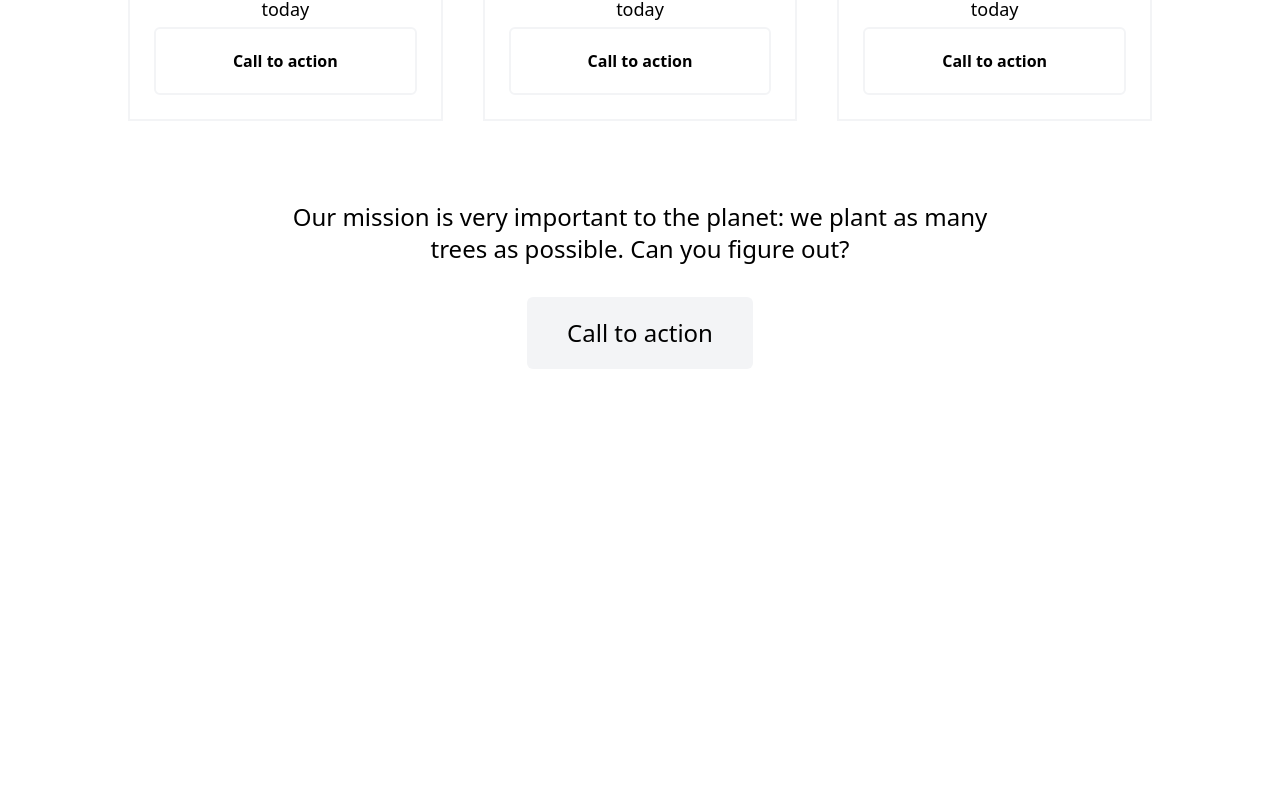
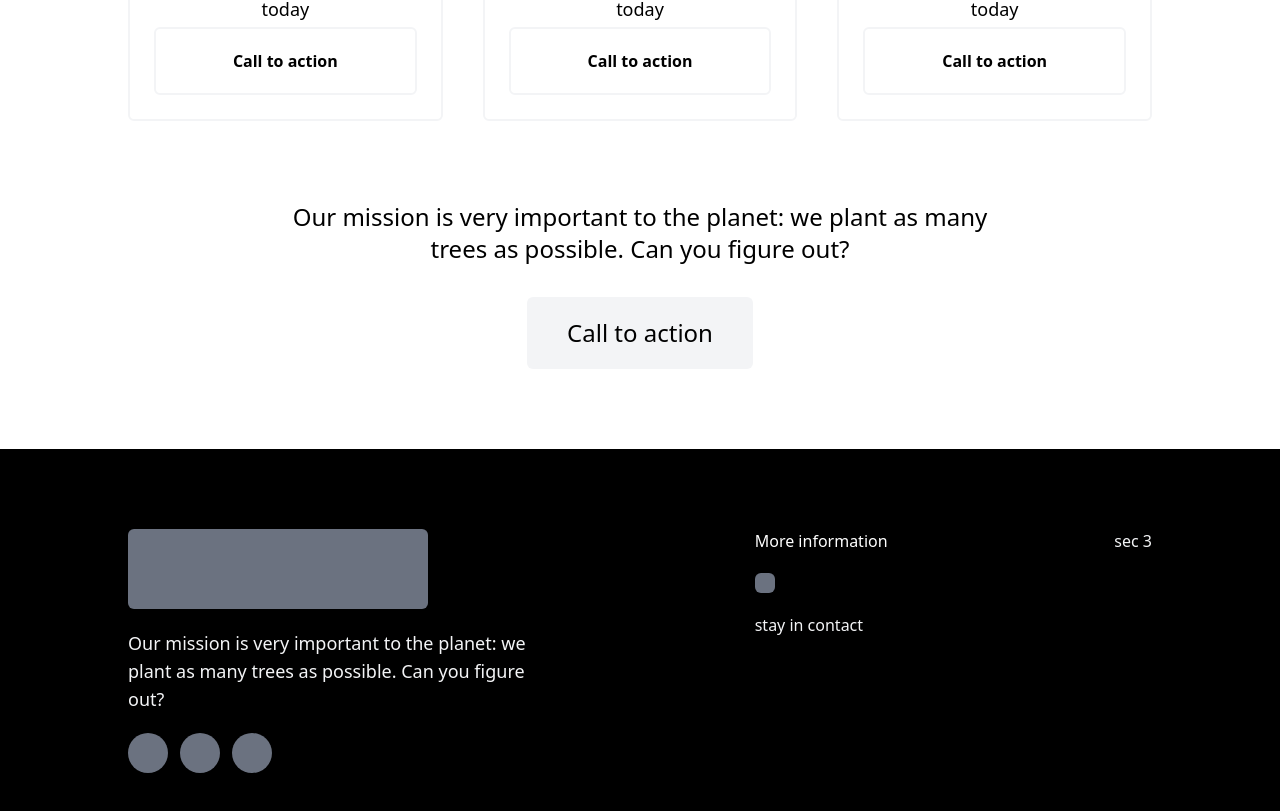
Before and after one commit to Herik25/RajProject, a React (Vite) app: page / in a window 1280 px wide. Shown: the part 2317-3128 px from the top of the page. Before the commit the page ends 2766 px from the top, so only its background shows below. Built offline with nearby package versions, Linux system fonts and the light colour scheme.

Commit message:
footer half

```diff
--- a/src/App.jsx
+++ b/src/App.jsx
@@ -7,6 +7,7 @@ import "./App.css";
 import Featured from "./components/Featured/Index";
 import Cards from "./components/Cards/Index";
 import Mission from "./components/Mission/Index";
+import Footer from "./components/Footer/Index";
 
 function App() {
   return (
@@ -18,6 +19,7 @@ function App() {
       <Featured />
       <Cards />
       <Mission />
+      <Footer />
     </div>
   );
 }
--- a/src/components/Cards/Index.jsx
+++ b/src/components/Cards/Index.jsx
@@ -4,7 +4,7 @@ function Cards() {
   return (
     <div className=" px-32">
       <div className=" flex justify-between items-center gap-10  rounded-lg">
-        <div className="border-gray-100 border-2">
+        <div className="border-gray-100 border-2 rounded-md">
           <div className=" h-[250px]  bg-gray-100"></div>
           <div className=" flex flex-col justify-between min-h-[300px] p-6 w-full">
             <h1 className=" text-4xl text-center">
@@ -18,7 +18,7 @@ function Cards() {
             </button>
           </div>
         </div>
-        <div className="border-gray-100 border-2">
+        <div className="border-gray-100 border-2 rounded-md">
           <div className=" h-[250px]  bg-gray-100"></div>
           <div className=" flex flex-col justify-between min-h-[300px] p-6 w-full">
             <h1 className=" text-4xl text-center">
@@ -32,7 +32,7 @@ function Cards() {
             </button>
           </div>
         </div>
-        <div className="border-gray-100 border-2">
+        <div className="border-gray-100 border-2 rounded-md">
           <div className=" h-[250px]  bg-gray-100"></div>
           <div className=" flex flex-col justify-between min-h-[300px] p-6 w-full">
             <h1 className=" text-4xl text-center">
--- /dev/null
+++ b/src/components/Footer/Index.jsx
@@ -0,0 +1,30 @@
+import React from "react";
+
+function Footer() {
+  return (
+    <div className=" px-32 bg-black text-gray-100 py-20 flex justify-between">
+      <div className=" max-w-[400px] flex flex-col gap-5">
+        <div className=" h-[80px] w-[300px] bg-gray-500 rounded-md"></div>
+        <p className=" text-lg">
+          Our mission is very important to the planet: we plant as many trees as
+          possible. Can you figure out?
+        </p>
+        <div className=" flex gap-3">
+          <div className=" h-10 w-10 bg-gray-500 rounded-full"></div>
+          <div className=" h-10 w-10 bg-gray-500 rounded-full"></div>
+          <div className=" h-10 w-10 bg-gray-500 rounded-full"></div>
+        </div>
+      </div>
+      <div className=" flex flex-col gap-5">
+        <h5 className=" text-white">More information</h5>
+        <div>
+          <div className=" h-5 w-5 rounded-md bg-gray-500"></div>
+        </div>
+        <div>stay in contact</div>
+      </div>
+      <div> sec 3</div>
+    </div>
+  );
+}
+
+export default Footer;
```
